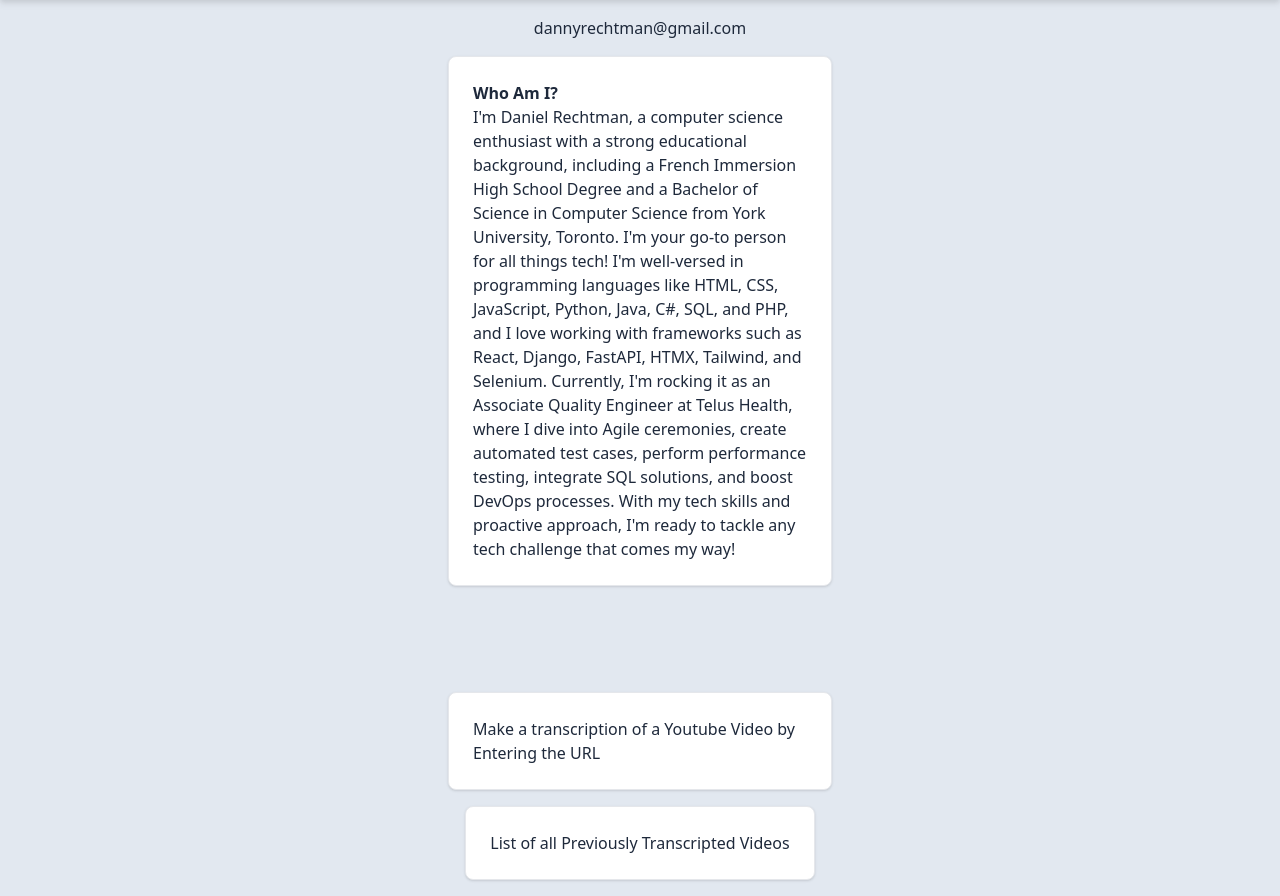
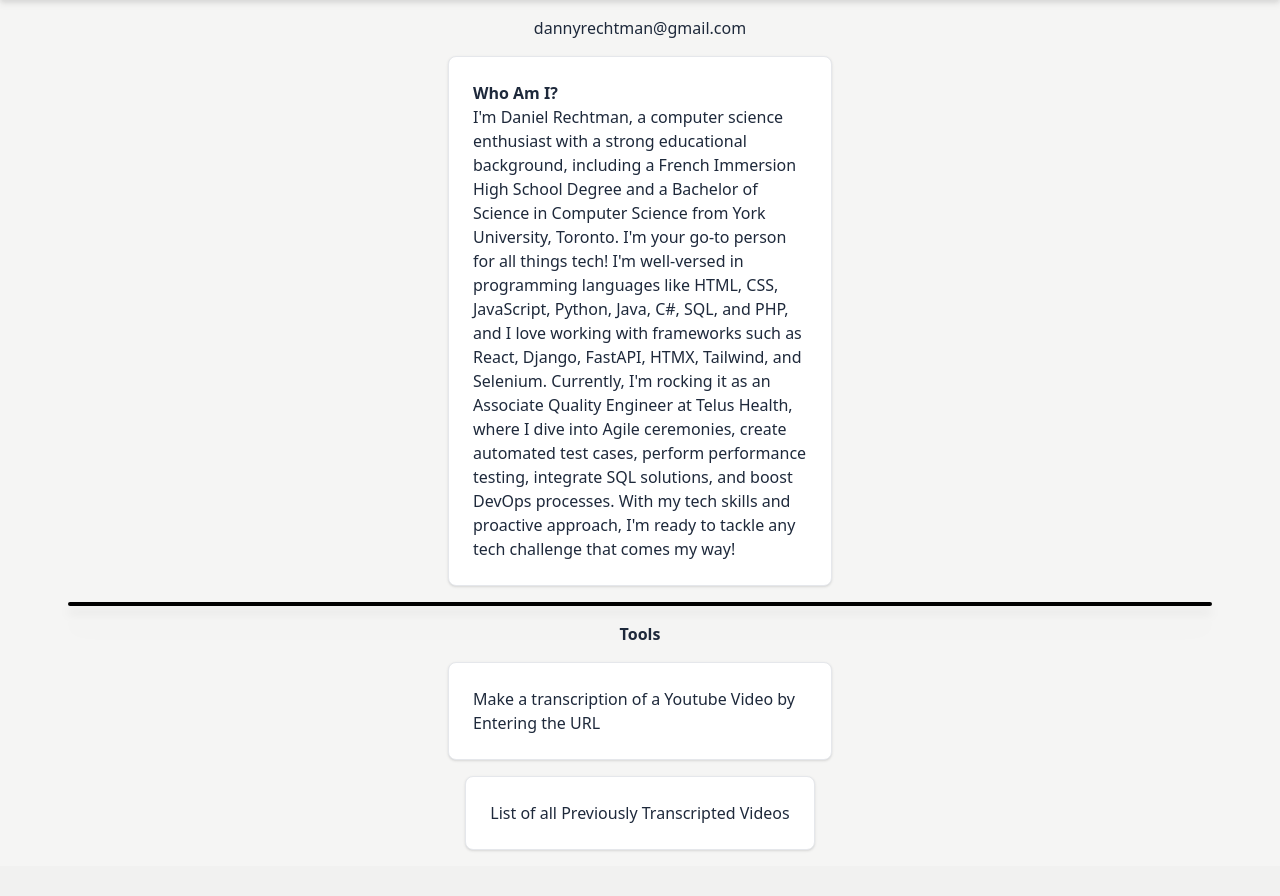
Before and after one commit to DanRechtman/DanielRechtman-personalwebsite, a Django app: page / in a window 1280 px wide. Shown: the part 124-1020 px from the top of the page. After the commit the page ends 975 px from the top, so only its background shows below. Run offline with Django 4.2, Linux system fonts and the light colour scheme; style sheets or scripts are compiled from the project's sources.

Commit message:
update page css

```diff
--- a/YoutubeApp/static/src/output.css
+++ b/YoutubeApp/static/src/output.css
@@ -581,8 +590,32 @@ video {
   width: 100vw;
 }
 
+.w-9\/12{
+  width: 75%;
+}
+
+.w-11\/12{
+  width: 91.666667%;
+}
+
 .max-w-sm{
   max-width: 24rem;
+}
+
+.flex-shrink{
+  flex-shrink: 1;
+}
+
+.flex-grow{
+  flex-grow: 1;
+}
+
+.border-collapse{
+  border-collapse: collapse;
+}
+
+.border-separate{
+  border-collapse: separate;
 }
 
 .flex-row{
@@ -682,6 +747,31 @@ video {
   background-color: rgb(0 0 0 / var(--tw-bg-opacity));
 }
 
+.bg-orange-100{
+  --tw-bg-opacity: 1;
+  background-color: rgb(255 237 213 / var(--tw-bg-opacity));
+}
+
+.bg-orange-400{
+  --tw-bg-opacity: 1;
+  background-color: rgb(251 146 60 / var(--tw-bg-opacity));
+}
+
+.bg-orange-300{
+  --tw-bg-opacity: 1;
+  background-color: rgb(253 186 116 / var(--tw-bg-opacity));
+}
+
+.bg-slate-300{
+  --tw-bg-opacity: 1;
+  background-color: rgb(203 213 225 / var(--tw-bg-opacity));
+}
+
+.bg-stone-100{
+  --tw-bg-opacity: 1;
+  background-color: rgb(245 245 244 / var(--tw-bg-opacity));
+}
+
 .p-4{
   padding: 1rem;
 }
@@ -727,6 +822,10 @@ video {
   font-weight: 700;
 }
 
+.font-semibold{
+  font-weight: 600;
+}
+
 .tracking-tighter{
   letter-spacing: -0.05em;
 }
@@ -756,9 +860,34 @@ video {
   filter: var(--tw-blur) var(--tw-brightness) var(--tw-contrast) var(--tw-grayscale) var(--tw-hue-rotate) var(--tw-invert) var(--tw-saturate) var(--tw-sepia) var(--tw-drop-shadow);
 }
 
+.drop-shadow-xl{
+  --tw-drop-shadow: drop-shadow(0 20px 13px rgb(0 0 0 / 0.03)) drop-shadow(0 8px 5px rgb(0 0 0 / 0.08));
+  filter: var(--tw-blur) var(--tw-brightness) var(--tw-contrast) var(--tw-grayscale) var(--tw-hue-rotate) var(--tw-invert) var(--tw-saturate) var(--tw-sepia) var(--tw-drop-shadow);
+}
+
+.hover\:border-purple-500:hover{
+  --tw-border-opacity: 1;
+  border-color: rgb(168 85 247 / var(--tw-border-opacity));
+}
+
 .hover\:bg-white:hover{
   --tw-bg-opacity: 1;
   background-color: rgb(255 255 255 / var(--tw-bg-opacity));
+}
+
+.hover\:bg-slate-400:hover{
+  --tw-bg-opacity: 1;
+  background-color: rgb(148 163 184 / var(--tw-bg-opacity));
+}
+
+.hover\:bg-stone-100:hover{
+  --tw-bg-opacity: 1;
+  background-color: rgb(245 245 244 / var(--tw-bg-opacity));
+}
+
+.hover\:bg-slate-100:hover{
+  --tw-bg-opacity: 1;
+  background-color: rgb(241 245 249 / var(--tw-bg-opacity));
 }
 
 .hover\:text-blue-800:hover{
--- a/YoutubeApp/templates/base.html
+++ b/YoutubeApp/templates/base.html
@@ -15,7 +15,7 @@
 </head>
 
 <body
- hx-headers='{"X-CSRFToken": "{{ csrf_token }}"}' class="bg-slate-200">
+ hx-headers='{"X-CSRFToken": "{{ csrf_token }}"}' class="bg-stone-100">
 
 
     {% block content %}
--- a/YoutubeApp/templates/pages/YoutubeTranscript.html
+++ b/YoutubeApp/templates/pages/YoutubeTranscript.html
@@ -2,7 +2,7 @@
 {% load static %}
 
 {% block content %}
-<div class="w-screen h-screen  bg-slate-200 p-8">
+<div class="w-screen h-screen p-8">
     <form
         class="flex flex-col gap-2 items-center flex-wrap "
         hx-post="Results" hx-target="this" hx-swap="outerHTML" hx-indicator="#spinner">
--- a/YoutubeApp/templates/pages/index.html
+++ b/YoutubeApp/templates/pages/index.html
@@ -1,18 +1,27 @@
 {% extends "base.html" %}
 
 {% block content %}
-<div class="text-slate-800 bg-slate-200 w-screen h-screen">
+<div class="text-slate-800 w-screen h-screen">
     <div class="flex flex-col items-center gap-4 p-4">
 
         <a href="mailto:dannyrechtman@gmail.com">dannyrechtman@gmail.com</a>
-        <div class="block max-w-sm p-6 bg-white border border-gray-200 rounded-lg shadow hover:bg-white dark:bg-gray-100 dark:border-gray-100">
+        <div
+            class="block max-w-sm p-6 bg-white border border-gray-200 rounded-lg shadow dark:bg-gray-100 dark:border-gray-100">
 
             <h2 class="font-bold">
                 Who Am I?
             </h2>
-            <p>I'm Daniel Rechtman, a computer science enthusiast with a strong educational background, including a French Immersion High School Degree and a Bachelor of Science in Computer Science from York University, Toronto. I'm your go-to person for all things tech! I'm well-versed in programming languages like HTML, CSS, JavaScript, Python, Java, C#, SQL, and PHP, and I love working with frameworks such as React, Django, FastAPI, HTMX, Tailwind, and Selenium. Currently, I'm rocking it as an Associate Quality Engineer at Telus Health, where I dive into Agile ceremonies, create automated test cases, perform performance testing, integrate SQL solutions, and boost DevOps processes. With my tech skills and proactive approach, I'm ready to tackle any tech challenge that comes my way!</p>
+            <p>I'm Daniel Rechtman, a computer science enthusiast with a strong educational background, including a
+                French Immersion High School Degree and a Bachelor of Science in Computer Science from York University,
+                Toronto. I'm your go-to person for all things tech! I'm well-versed in programming languages like HTML,
+                CSS, JavaScript, Python, Java, C#, SQL, and PHP, and I love working with frameworks such as React,
+                Django, FastAPI, HTMX, Tailwind, and Selenium. Currently, I'm rocking it as an Associate Quality
+                Engineer at Telus Health, where I dive into Agile ceremonies, create automated test cases, perform
+                performance testing, integrate SQL solutions, and boost DevOps processes. With my tech skills and
+                proactive approach, I'm ready to tackle any tech challenge that comes my way!</p>
         </div>
-        <hr class="h-2.5 my-8 bg-black">
+        <hr class="w-11/12 border-2 rounded-md border-black  drop-shadow-xl"/>
+        <h2 class="font-semibold">Tools</h2>
         <div
             class="block max-w-sm p-6 bg-white border border-gray-200 rounded-lg shadow hover:bg-white dark:bg-gray-100 dark:border-gray-100 ">
             <a href="/YoutubePage" class="hover:text-blue-800">Make a transcription of a Youtube Video by Entering the
```
Also changed, not shown: other parts of YoutubeApp/static/src/output.css (+51 -0 lines).
